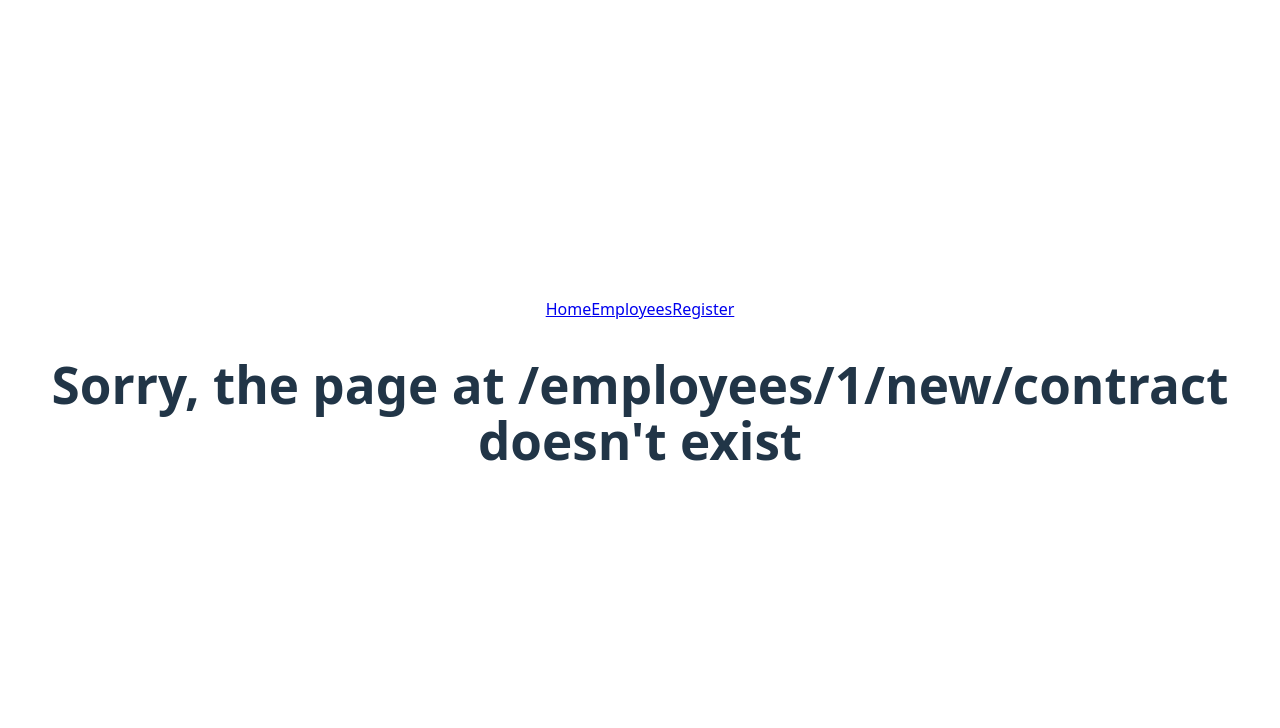
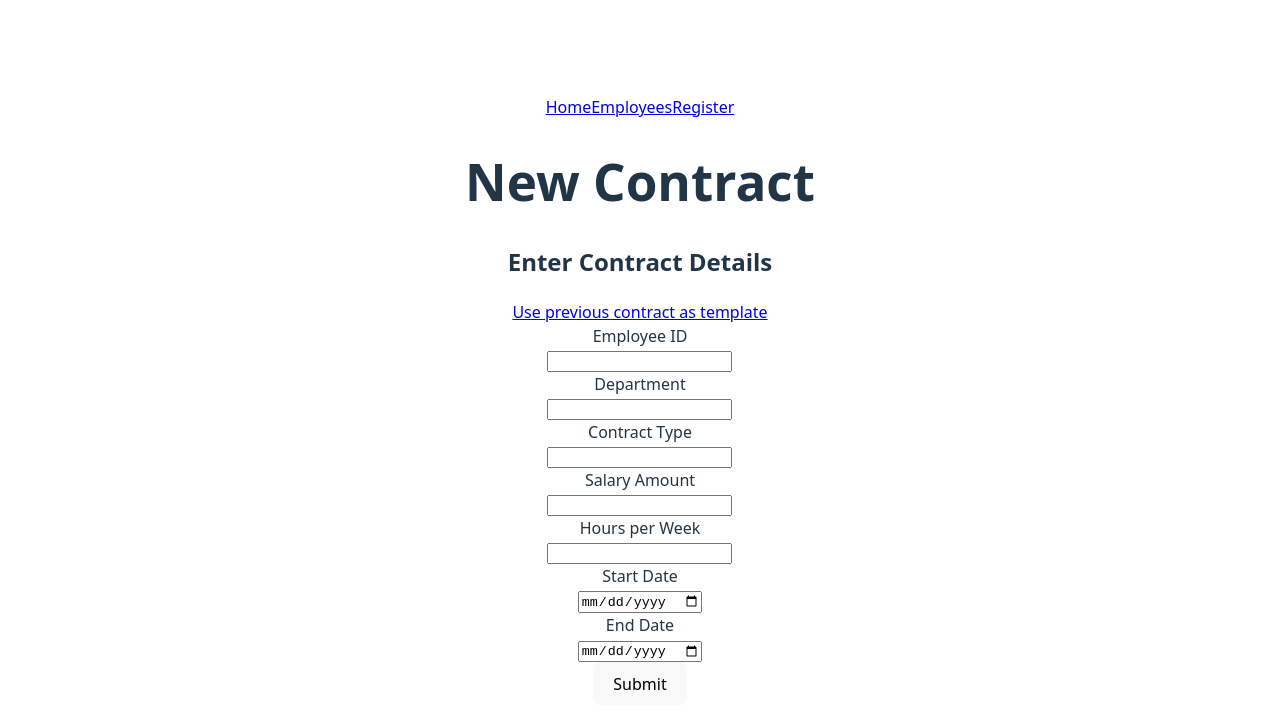
Before and after one commit to carriegale2710/employee-creator, a React (Vite) app in the folder front-end/: page /employees/1/new/contract in a window 1280 px wide. Shown: the top 728 px of the page. Built offline with nearby package versions, Linux system fonts and the light colour scheme.

Commit message:
feat: creates Duplicate Contract Form for preloading previous contracts as template

```diff
--- a/front-end/src/App.tsx
+++ b/front-end/src/App.tsx
@@ -15,9 +15,13 @@ function App() {
       <Routes>
         <Route path="/" element={<Home />} />
         <Route path="/employees" element={<ListPage />} />
+        <Route path="/employees/new" element={<CreatePage />} />
         <Route path="/employees/:id/edit" element={<EditPage />} />
-        <Route path="/employees/new" element={<CreatePage />} />
         <Route path="/employees/new/contract" element={<CreateContract />} />
+        <Route
+          path="/employees/:id/new/contract"
+          element={<CreateContract />}
+        />
         <Route path="/*" element={<NotFoundPage />} />
       </Routes>
     </BrowserRouter>
--- a/front-end/src/components/ContractForm/ContractForm.tsx
+++ b/front-end/src/components/ContractForm/ContractForm.tsx
@@ -1,6 +1,6 @@
 import { useFormStatus } from "react-dom";
 import Button from "../Button/Button";
-import Input from "./ContractInput";
+import Input from "../Input/Input";
 import type { Contract } from "../../services/contracts";
 
 export interface ContractFormProps {
@@ -15,23 +15,35 @@ const ContractForm = ({ prefilled }: ContractFormProps) => {
   // }
 
   return (
+    <>
       <form
       // action={onSubmit}
       >
-      <h2>Employee Details</h2>
         <Input label="employeeId" type="number" value={prefilled?.employee.id}>
           Employee ID
         </Input>
         <Input label="department" type="select" value={prefilled?.department}>
           Department
         </Input>
-      <Input label="contractType" type="select" value={prefilled?.contractType}>
+        <Input
+          label="contractType"
+          type="select"
+          value={prefilled?.contractType}
+        >
           Contract Type
         </Input>
-      <Input label="salaryAmount" type="number" value={prefilled?.salaryAmount}>
+        <Input
+          label="salaryAmount"
+          type="number"
+          value={prefilled?.salaryAmount}
+        >
           Salary Amount
         </Input>
-      <Input label="hoursPerWeek" type="number" value={prefilled?.hoursPerWeek}>
+        <Input
+          label="hoursPerWeek"
+          type="number"
+          value={prefilled?.hoursPerWeek}
+        >
           Hours per Week
         </Input>
         <Input label="startDate" type="date" value={prefilled?.startDate}>
@@ -44,6 +56,7 @@ const ContractForm = ({ prefilled }: ContractFormProps) => {
           {pending ? "Submitting..." : "Submit"}
         </Button>
       </form>
+    </>
   );
 };
 
--- a/front-end/src/components/ContractForm/ContractInput.tsx
+++ /dev/null
@@ -1,24 +0,0 @@
-export interface ContractInputProps {
-  label: string;
-  type: string;
-  value?: string;
-  children: React.ReactNode;
-}
-
-const ContractInput = ({
-  label,
-  type,
-  value,
-  children,
-}: ContractInputProps) => {
-  return (
-    <div>
-      <label htmlFor={label}>{children}</label>
-      <br />
-      <input name={label} type={type} value={value} />
-      <br />
-    </div>
-  );
-};
-
-export default ContractInput;
--- a/front-end/src/components/Form/Form.tsx
+++ b/front-end/src/components/Form/Form.tsx
@@ -1,7 +1,7 @@
 import { useFormStatus } from "react-dom";
 import type { Employee } from "../../services/employees";
 import Button from "../Button/Button";
-import Input from "./Input";
+import Input from "../Input/Input";
 
 export interface FormProps {
   prefilled?: Employee | null;
--- a/front-end/src/pages/CreateContract.tsx
+++ b/front-end/src/pages/CreateContract.tsx
@@ -1,9 +1,14 @@
+import { NavLink } from "react-router-dom";
 import ContractForm from "../components/ContractForm/ContractForm";
 
 const CreateContract = () => {
   return (
     <>
       <h1>New Contract</h1>
+      <h2>Enter Contract Details</h2>
+      <NavLink to={`/employees/new/contract`}>
+        Use previous contract as template
+      </NavLink>
       <ContractForm />
     </>
   );
```
Also changed, not shown: front-end/src/pages/DuplicateContract.tsx (added, +13 -0 lines), front-end/src/components/ContractForm/ContractForm.module.scss (deleted), front-end/src/components/Form/Form.module.scss (deleted), front-end/src/components/Input/Input.tsx (renamed from front-end/src/components/Form/Input.tsx). Lines whose indentation alone changed are shown as unchanged.
